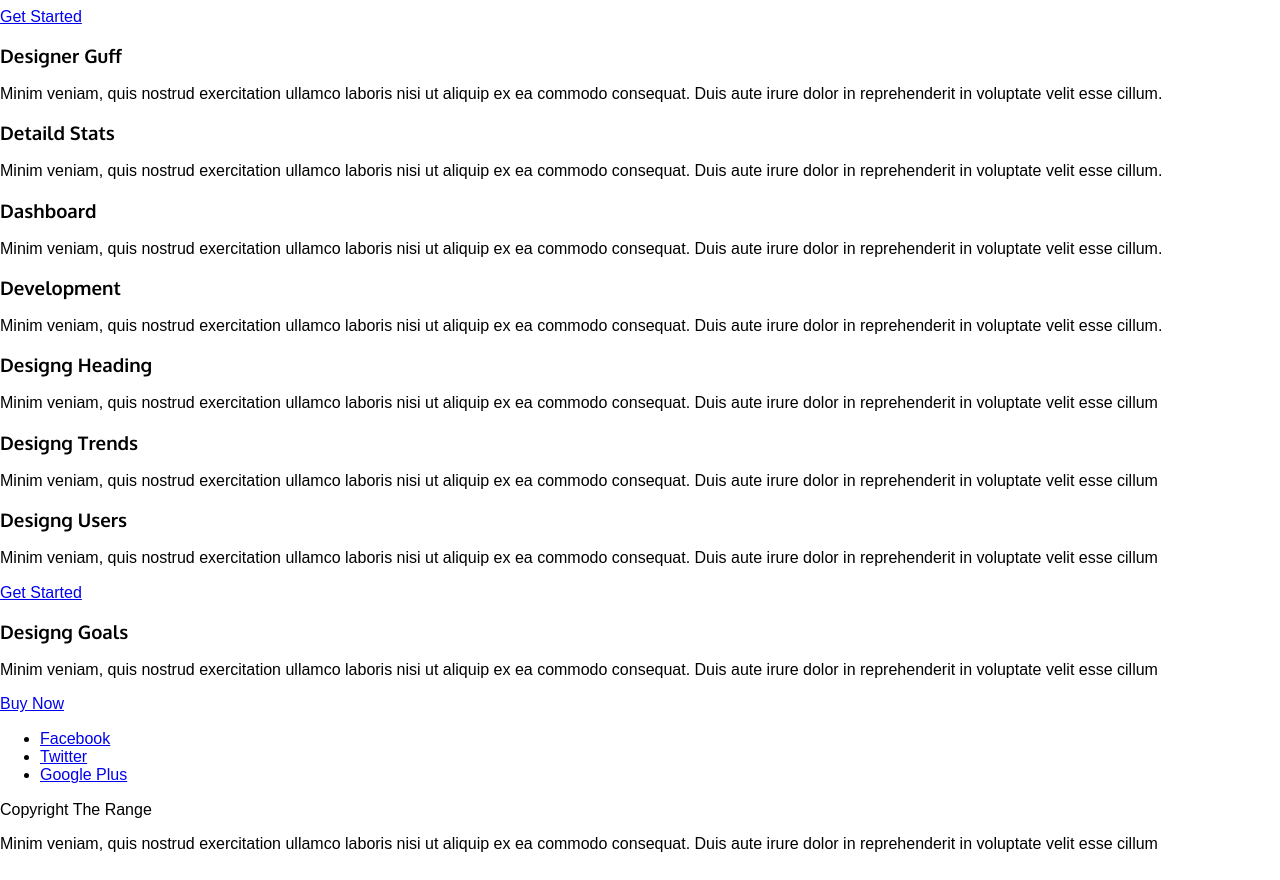
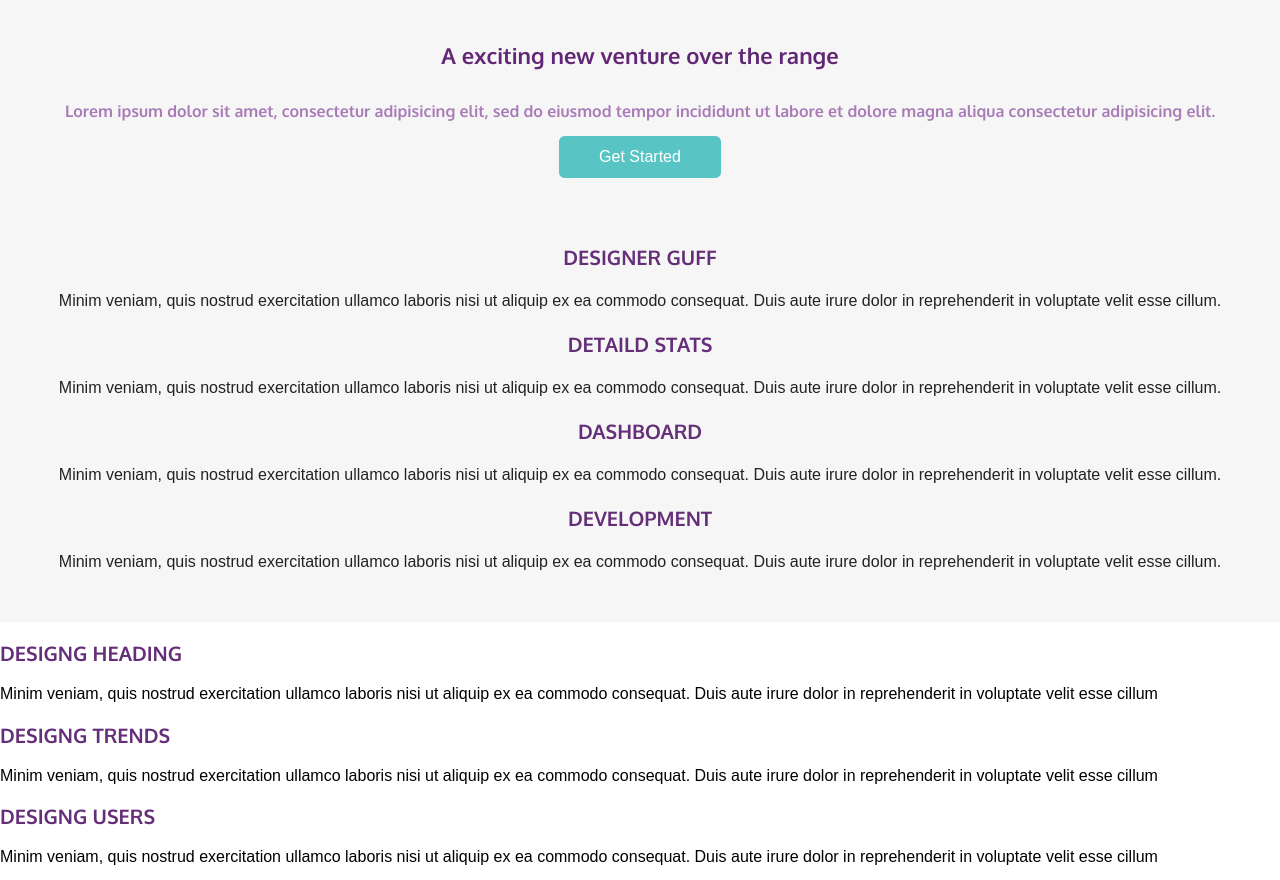
Before and after one commit to allc0de/range_hotels, a plain HTML site: page index.html in a window 1280 px wide. Shown: the part 288-1168 px from the top of the page. Drawn offline with nearby package versions, Linux system fonts and the light colour scheme; files that its build step writes are made by us from their sources.

Commit message:
css main

```diff
--- a/css/style.css
+++ b/css/style.css
@@ -6,6 +6,27 @@ html{
 
 h1, h2, h3, h4, h5, h6{
     font-family: "Oxygen", arial;
+}
+
+.buttom{
+    display: inline-block;
+    background: #58c4c4;
+    padding: 0.75em 2.5em;
+    border-radius: 0.35em;
+    color: white;
+    text-decoration: none;
+}
+
+.buttom:hover{
+    background: #37a0a0;
+}
+
+.top-header{
+    text-align: center;
+}
+
+.top-header-logo{
+    margin: 0.5em;
 }
 
 .top-nav{
@@ -22,5 +43,50 @@ h1, h2, h3, h4, h5, h6{
 .top-nav a{
     color: white;
     text-decoration: none;
+    padding: 1em;
     display: block;
 }
+
+.top-nav a:hover{
+    background: #7c3792;
+}
+
+.top-content{
+    text-align: center;
+    padding: 1em;
+    background: #f6f6f6
+}
+
+.top-content-title{
+    color: #612674;
+    font-size: 1.375em;
+    margin: 1.375em;
+}
+
+.top-content-subtitle{
+    color: #a87bb7;
+    font-size: 1em;
+    line-height: 1.5em;
+}
+
+.middle-content{
+    padding: 2em;
+    background: #f6f6f6;
+    text-align: center;
+}
+
+.middle-content-title{
+    font-size: 1.25em;
+    color: #652e78;
+    text-transform: uppercase;
+}
+
+.middle-content p{
+    line-height: 1.5em;
+    color: #222
+}
+
+.middle-content span[class^="icon"]{
+    font-size: 3.5em;
+    color:  #652e78;
+}
--- a/index.html
+++ b/index.html
@@ -6,6 +6,7 @@
     <meta http-equiv="X-UA-Compatible" content="ie=edge">
     <link href='http://fonts.googleapis.com/css?family=Oxygen:400,300,700' rel='stylesheet' type='text/css'>
     <title>Range Hotels</title>
+    <link rel="stylesheet" href="icomoon/style.css">
     <link rel="stylesheet" href="css/normalize.css">
     <link rel="stylesheet" href="css/style.css">
 </head>
@@ -13,7 +14,7 @@
 
     <header class="top-header">
 
-        <img src="images/logo_mob.svg" alt="Logotipo range hotels">
+        <img src="images/logo_mob.svg" alt="Logotipo range hotels" class="top-header-logo">
 
         <nav class="top-nav">
             <ul>
@@ -27,60 +28,64 @@
     </header>
 
 
-    <section>
-        <h1>A exciting new venture over the range</h1>
-        <h2>Lorem ipsum dolor sit amet, consectetur adipisicing elit, sed do eiusmod tempor incididunt ut labore et dolore magna aliqua consectetur adipisicing elit.</h2>
-        <a href="#">Get Started</a>
+    <section class="top-content">
+        <h1 class="top-content-title">A exciting new venture over the range</h1>
+        <h2 class="top-content-subtitle">Lorem ipsum dolor sit amet, consectetur adipisicing elit, sed do eiusmod tempor incididunt ut labore et dolore magna aliqua consectetur adipisicing elit.</h2>
+        <a href="#" class="buttom">Get Started</a>
     </section>
 
 
-    <section>
+    <section class="middle-content">
         <article>
-            <h3>Designer Guff</h3>
+            <span class="icon-stopwatch"></span>
+            <h3 class="middle-content-title">Designer Guff</h3>
             <p>Minim veniam, quis nostrud exercitation ullamco laboris nisi ut aliquip ex ea commodo consequat. Duis aute irure dolor in reprehenderit in voluptate velit esse cillum.</p>
         </article>
 
         <article>
-            <h3>Detaild Stats</h3>
+            <span class="icon-stats-bars2"></span>
+            <h3 class="middle-content-title">Detaild Stats</h3>
             <p>Minim veniam, quis nostrud exercitation ullamco laboris nisi ut aliquip ex ea commodo consequat. Duis aute irure dolor in reprehenderit in voluptate velit esse cillum.</p>
         </article>
 
         <article>
-            <h3>Dashboard</h3>
+            <span class="icon-clock"></span>
+            <h3 class="middle-content-title">Dashboard</h3>
             <p>Minim veniam, quis nostrud exercitation ullamco laboris nisi ut aliquip ex ea commodo consequat. Duis aute irure dolor in reprehenderit in voluptate velit esse cillum.</p>
         </article>
 
         <article>
-            <h3>Development</h3>
+             <span class="icon-cog"></span>
+            <h3 class="middle-content-title">Development</h3>
             <p>Minim veniam, quis nostrud exercitation ullamco laboris nisi ut aliquip ex ea commodo consequat. Duis aute irure dolor in reprehenderit in voluptate velit esse cillum.</p>
         </article>
 
     </section>
 
-    <section>
-        <article>
-            <h3>Designg Heading</h3>
+    <section class="main-content">
+        <article class="main-content-article">
+            <h3 class="middle-content-title">Designg Heading</h3>
             <p>Minim veniam, quis nostrud exercitation ullamco laboris nisi ut aliquip ex ea commodo consequat. Duis aute irure dolor in reprehenderit in voluptate velit esse cillum</p>
         </article>
 
-        <article>
-            <h3>Designg Trends</h3>
+        <article class="main-content-article">
+            <h3 class="middle-content-title">Designg Trends</h3>
             <p>Minim veniam, quis nostrud exercitation ullamco laboris nisi ut aliquip ex ea commodo consequat. Duis aute irure dolor in reprehenderit in voluptate velit esse cillum</p>
         </article>
 
-        <article>
-            <h3>Designg Users</h3>
+        <article class="main-content-article">
+            <h3 class="middle-content-title">Designg Users</h3>
             <p>Minim veniam, quis nostrud exercitation ullamco laboris nisi ut aliquip ex ea commodo consequat. Duis aute irure dolor in reprehenderit in voluptate velit esse cillum</p>
-            <a href="#">Get Started</a>
+            <a href="#" class="buttom">Get Started</a>
         </article>
 
-        <article>
-            <h3>Designg Goals</h3>
+        <article class="main-content-article">
+            <h3 class="middle-content-title">Designg Goals</h3>
             <p>Minim veniam, quis nostrud exercitation ullamco laboris nisi ut aliquip ex ea commodo consequat. Duis aute irure dolor in reprehenderit in voluptate velit esse cillum</p>
-            <a href="#">Buy Now</a>
+            <a href="#" class="buttom">Buy Now</a>
         </article>
 
-    </section>
+    </section >
 
     <footer>
         <ul>
```
